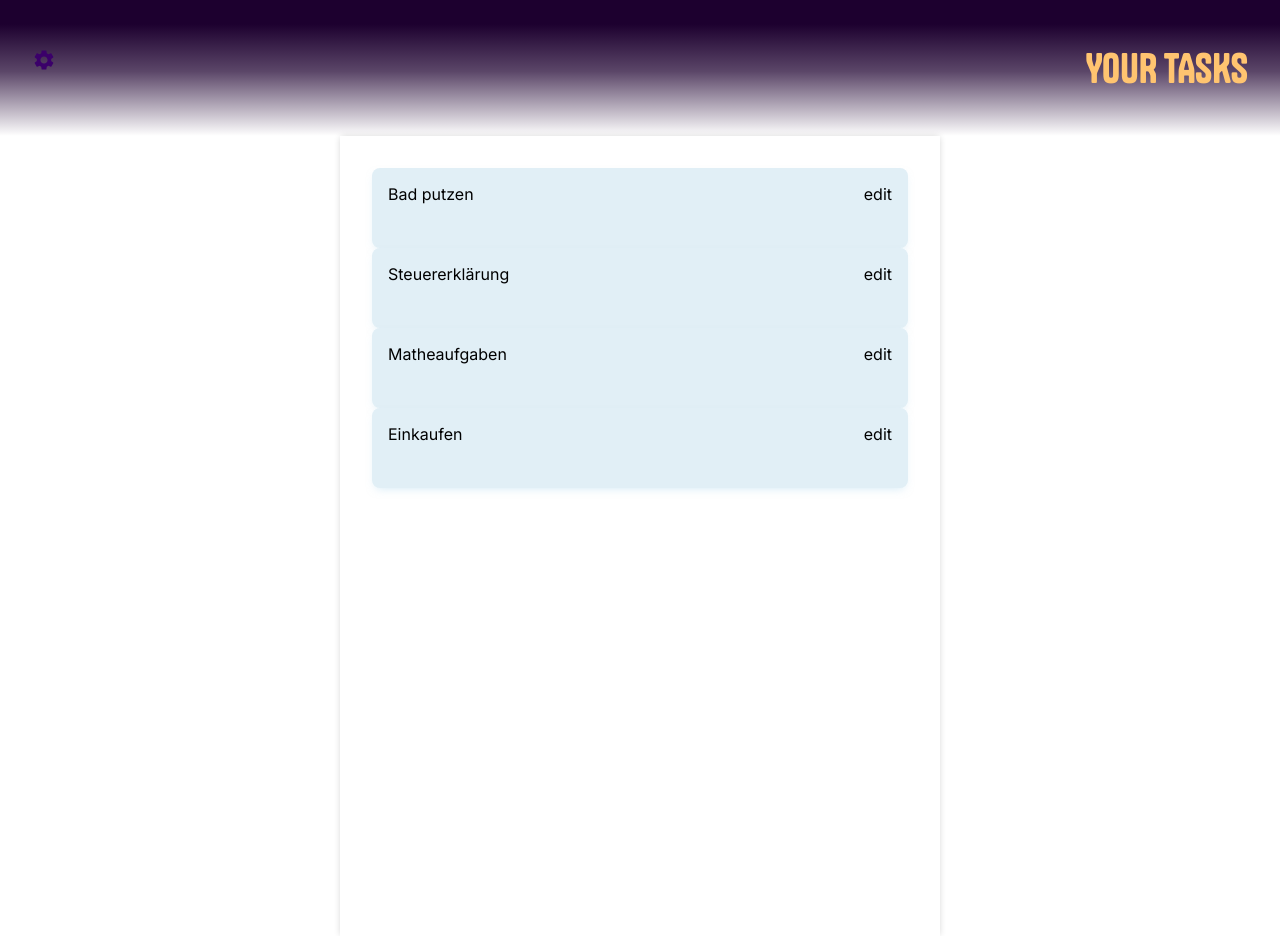
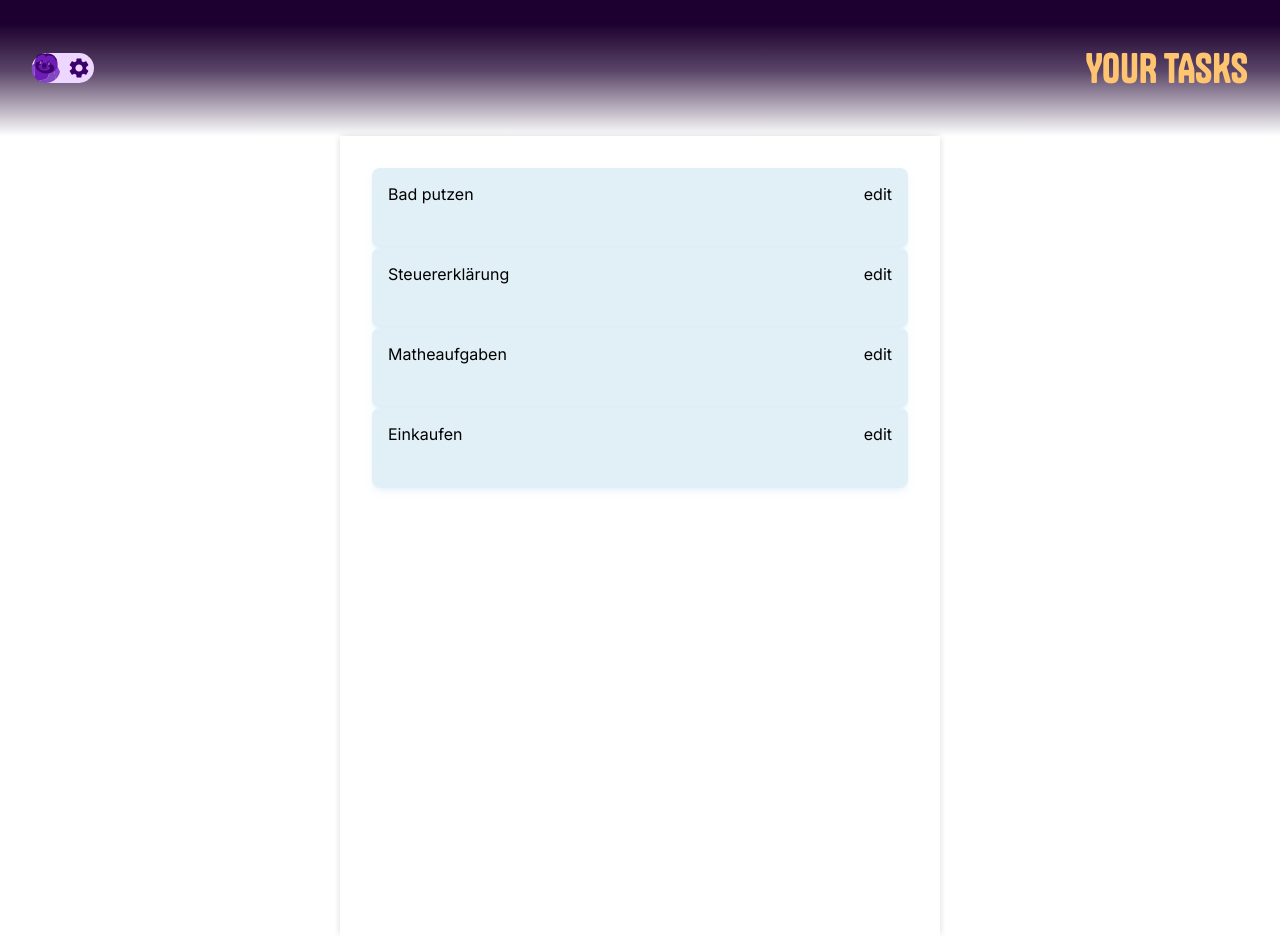
Before and after one commit to silvankammermann/baselhack23__kickass-todo-app-team-11, a Next.js app in the folder frontend/: page / in a window 1280 px wide. Built offline with nearby package versions, Linux system fonts and the light colour scheme.

Commit message:
Finish header

```diff
--- a/frontend/src/app/components/Header/Header.js
+++ b/frontend/src/app/components/Header/Header.js
@@ -1,12 +1,25 @@
 import styles from "./Header.module.css";
 import SettingsIcon from '@mui/icons-material/Settings';
+import Image from "next/image";
+import Link from "next/link";
 
 export default function Header({title}) {
+  const pbDimenstions = 30
+
   return (
     <header className={styles.header}>
-      <div className={styles.icons}>
-        <SettingsIcon className="fcolor--purple" />
-      </div>
+      <Link href="/settings">
+        <div className={styles.profile}>
+          <Image
+            className={styles.profile__img}
+            src="/images/sloth-profile.svg"
+            width={pbDimenstions}
+            height={pbDimenstions}
+            alt="Profile Pic"
+            />
+          <SettingsIcon className="fcolor--purple" />
+        </div>
+      </Link>
       <h1 className={styles.title}>{title}</h1>
     </header>
   );
--- a/frontend/src/app/components/Header/Header.module.css
+++ b/frontend/src/app/components/Header/Header.module.css
@@ -1,6 +1,7 @@
 .header {
   display: flex;
   justify-content: space-between;
+  align-items: center;
   background: var(--gradient_down);
   padding: 3rem 2rem;
 }
@@ -9,6 +10,21 @@
   display: flex;
 }
 
+.profile {
+  display: flex;
+  align-items: center;
+  justify-content: space-between;
+  gap: .3em;
+  padding-right: .2em;
+  background: var(--color_lightPurple);
+  height: 30px;
+  border-radius: 15px;
+}
+
+.profile__img {
+  transform: translateX(-1px);
+}
+
 .title {
   text-transform: uppercase;
   color: var(--color_yellow);
```
Also changed, not shown: frontend/public/images/sloth-profile.svg (added).
